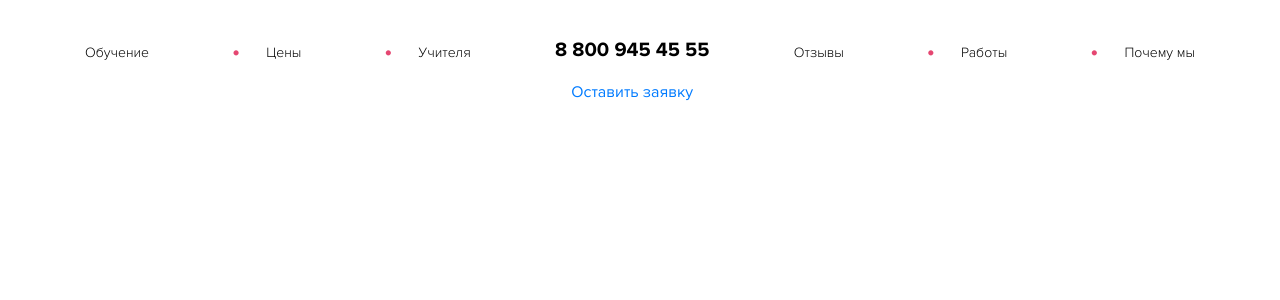
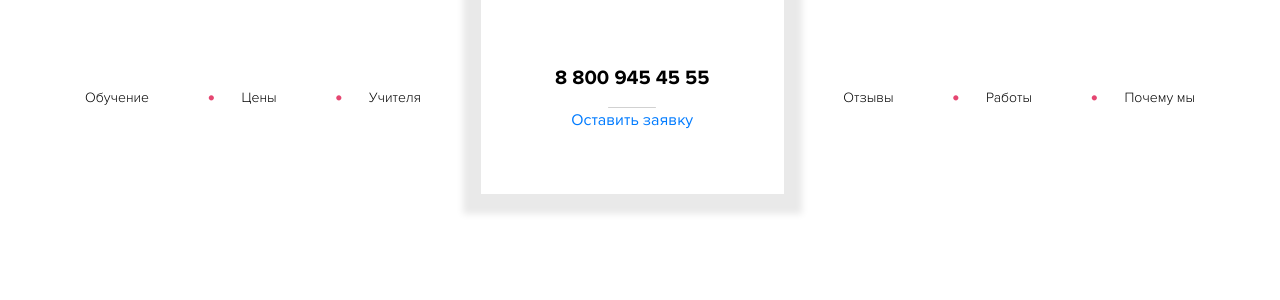
Before and after one commit to DmitriySkor/lionstudio, a PHP site: page / in a window 1280 px wide. Shown: the top 300 px of the page. Run offline with PHP 8.4, Linux system fonts and the light colour scheme.

Commit message:
work with header - contacts block.

```diff
--- a/css/style.css
+++ b/css/style.css
@@ -38,7 +38,11 @@ body{
     flex-direction: column;
     justify-content: center;
     align-items: center;
-    margin-top: 35px;
+    /*margin-top: 35px;*/
+    box-shadow: 0px 2px 7px 18px rgba(233,233,233,1);
+    width: 100%;
+    max-width: 303px;
+    height: 194px;
 }
 
 .phone_number{
@@ -48,4 +52,12 @@ body{
     font-size: 20px;
     color: #000;
     margin-bottom: 15px;
+    position: relative;
 }
+
+.phone_number::after{
+    content: url(/img/grey_line.png);
+    position: absolute;
+    top: 24px;
+    right: 53px;
+}
```
Also changed, not shown: img/grey_line.png (added).
